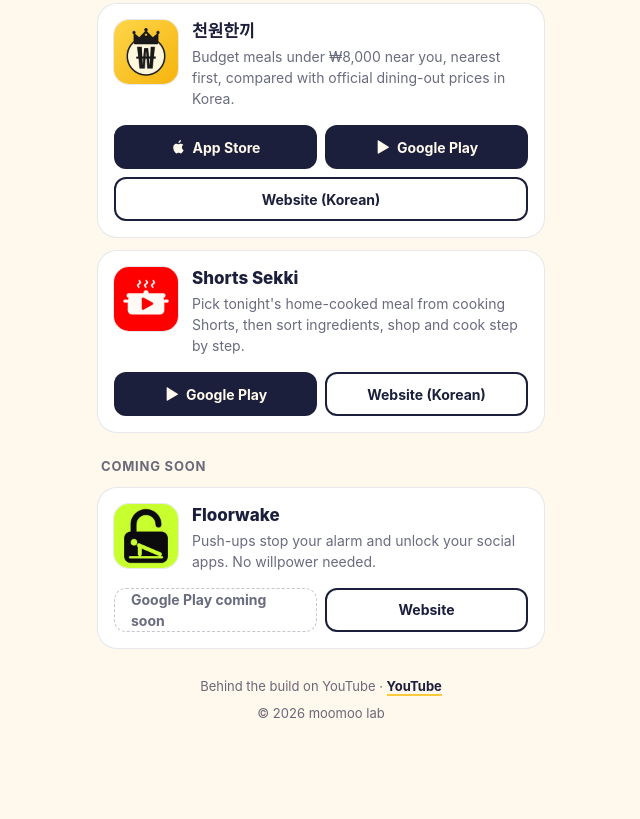
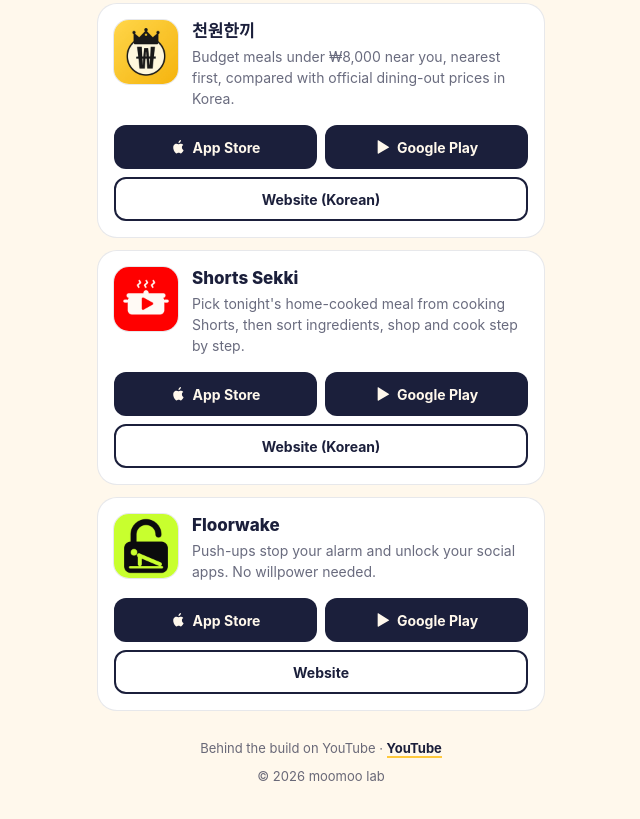
Before and after one commit to moon4754/moomoo-lab, a plain HTML site: page index.html in a window 1280 px wide. Shown: the part 525-1344 px from the top of the page, without its empty margins (319-959 px from the left). Before the commit the page ends 1289 px from the top, so only its background shows below. Drawn offline with Linux system fonts and the light colour scheme.

Commit message:
쇼츠세끼 App Store 추가, Floorwake 출시(App Store·Google Play)
Co-Authored-By: Claude Opus 5.5 <noreply@anthropic.com>
Claude-Session: https://claude.ai/code/session_01G9hpzAYV5KcBd9Nay32R7k

```diff
--- a/index.html
+++ b/index.html
@@ -129,6 +129,10 @@ html[lang="en"] [data-en]{display:revert}
           <p class="desc"><span data-ko>요리 쇼츠 넘기다 오늘 메뉴 결정. 재료 정리·장보기·요리 알림·조리 모드까지 이어서.</span><span data-en>Pick tonight's home-cooked meal from cooking Shorts, then sort ingredients, shop and cook step by step.</span></p>
         </div>
         <div class="btns">
+          <a class="btn store" href="https://apps.apple.com/app/id6834666909" data-app="shortssekki" rel="noopener">
+            <svg viewBox="0 0 24 24" aria-hidden="true"><path d="M16.37 12.6c.03 2.9 2.55 3.87 2.58 3.88-.02.07-.4 1.38-1.33 2.73-.8 1.17-1.63 2.33-2.94 2.36-1.29.02-1.7-.77-3.17-.77s-1.93.75-3.15.79c-1.26.05-2.22-1.26-3.03-2.42-1.65-2.38-2.9-6.73-1.22-9.67.84-1.46 2.33-2.38 3.95-2.4 1.24-.03 2.4.83 3.16.83.75 0 2.17-1.03 3.66-.88.62.03 2.37.25 3.5 1.9-.09.06-2.09 1.22-2.06 3.65M14 4.6c.67-.81 1.12-1.94 1-3.06-.96.04-2.13.64-2.82 1.45-.62.71-1.16 1.86-1.01 2.96 1.07.08 2.16-.54 2.83-1.35"/></svg>
+            App Store
+          </a>
           <a class="btn store" href="https://play.google.com/store/apps/details?id=com.mwkim.ratatouille" data-app="shortssekki_play" rel="noopener">
             <svg viewBox="0 0 24 24" aria-hidden="true"><path d="M4 2.6v18.8c0 .5.5.8.9.6L21 12.9c.4-.2.4-.8 0-1L4.9 2c-.4-.2-.9.1-.9.6z"/></svg>
             Google Play
@@ -136,9 +140,6 @@ html[lang="en"] [data-en]{display:revert}
           <a class="btn web" href="https://soloflux.net/shortssekki/" data-app="shortssekki_web" rel="noopener"><span data-ko>홈페이지</span><span data-en>Website (Korean)</span></a>
         </div>
       </li>
-    </ul>
-    <h2 style="margin-top:24px"><span data-ko>곧 나올 앱</span><span data-en>COMING SOON</span></h2>
-    <ul class="apps">
       <li class="card">
         <img class="icon" src="img/fw.png" width="64" height="64" alt="">
         <div>
@@ -146,7 +147,14 @@ html[lang="en"] [data-en]{display:revert}
           <p class="desc"><span data-ko>푸시업을 해야 알람이 꺼지고 SNS·유튜브가 열립니다. 의지가 약해도 할 수밖에 없게.</span><span data-en>Push-ups stop your alarm and unlock your social apps. No willpower needed.</span></p>
         </div>
         <div class="btns">
-          <span class="btn soon"><span data-ko>Google Play 출시 준비 중</span><span data-en>Google Play coming soon</span></span>
+          <a class="btn store" href="https://apps.apple.com/app/id6834223219" data-app="floorwake" rel="noopener">
+            <svg viewBox="0 0 24 24" aria-hidden="true"><path d="M16.37 12.6c.03 2.9 2.55 3.87 2.58 3.88-.02.07-.4 1.38-1.33 2.73-.8 1.17-1.63 2.33-2.94 2.36-1.29.02-1.7-.77-3.17-.77s-1.93.75-3.15.79c-1.26.05-2.22-1.26-3.03-2.42-1.65-2.38-2.9-6.73-1.22-9.67.84-1.46 2.33-2.38 3.95-2.4 1.24-.03 2.4.83 3.16.83.75 0 2.17-1.03 3.66-.88.62.03 2.37.25 3.5 1.9-.09.06-2.09 1.22-2.06 3.65M14 4.6c.67-.81 1.12-1.94 1-3.06-.96.04-2.13.64-2.82 1.45-.62.71-1.16 1.86-1.01 2.96 1.07.08 2.16-.54 2.83-1.35"/></svg>
+            App Store
+          </a>
+          <a class="btn store" href="https://play.google.com/store/apps/details?id=com.mwkim.floorwake" data-app="floorwake_play" rel="noopener">
+            <svg viewBox="0 0 24 24" aria-hidden="true"><path d="M4 2.6v18.8c0 .5.5.8.9.6L21 12.9c.4-.2.4-.8 0-1L4.9 2c-.4-.2-.9.1-.9.6z"/></svg>
+            Google Play
+          </a>
           <a class="btn web" href="https://pb.soloflux.net/floorwake/" data-ko data-app="floorwake_web" rel="noopener">홈페이지</a>
           <a class="btn web" href="https://pb.soloflux.net/floorwake/en/" data-en data-app="floorwake_web" rel="noopener">Website</a>
         </div>
```
